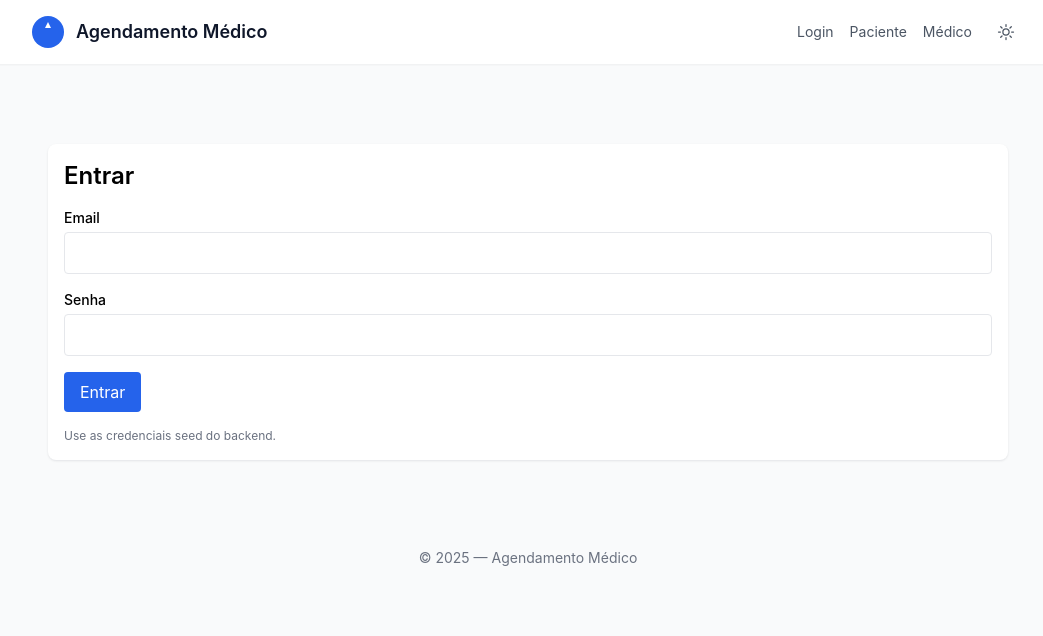
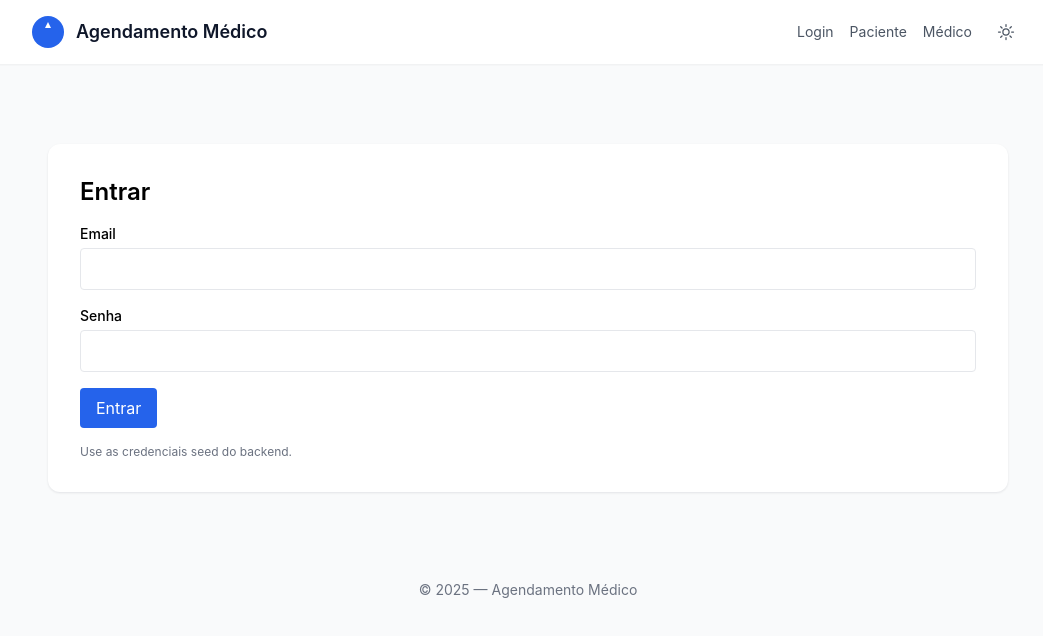
Before and after one commit to vgabrielsoares/medical-appointment, a Vue app in the folder frontend/: page /login in a window 1280 px wide. Shown: the top 636 px of the page, without its empty margins (112-1155 px from the left). Built offline with nearby package versions, Linux system fonts and the light colour scheme; no server answers.

Commit message:
style: update app-container and card styles for improved responsiveness and consistency

```diff
--- a/frontend/src/styles.css
+++ b/frontend/src/styles.css
@@ -13,11 +13,32 @@
   padding-right: var(--size-container-padding);
 }
 
+@media (max-width: 640px) {
+  .app-container {
+    padding-left: 1rem;
+    padding-right: 1rem;
+  }
+}
+
 /* componente card simples usado em várias páginas */
 .card {
-  @apply rounded-md p-4;
+  border-radius: 0.75rem;
+  padding: 1rem;
   background-color: var(--color-card);
   box-shadow: var(--shadow-subtle);
+  transition: all var(--duration-medium) var(--ease-out);
+}
+
+@media (min-width: 640px) {
+  .card {
+    padding: 1.5rem;
+  }
+}
+
+@media (min-width: 1024px) {
+  .card {
+    padding: 2rem;
+  }
 }
 
 /* Motion tokens e utilitários para micro-interactions */
```
